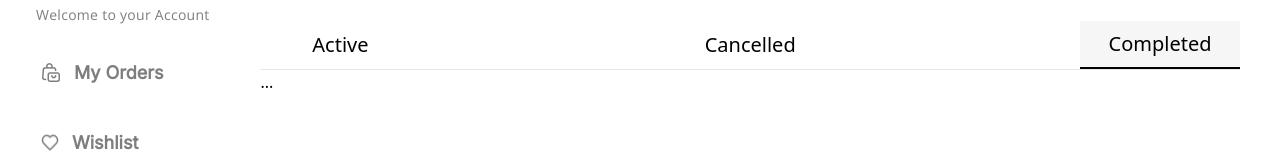
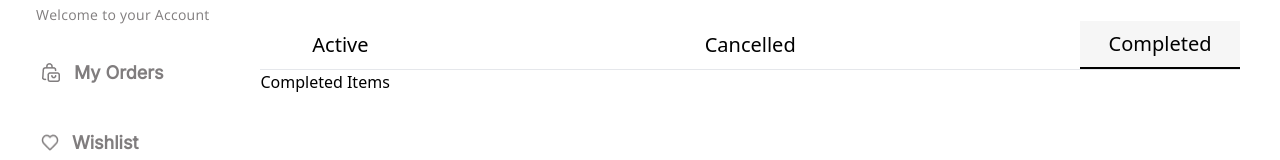
Before and after one commit to m-yunus/suss_ecommerce, a React (Create React App) app: page /my-orders in a window 1280 px wide. Both pictures are taken after a click on the button "Completed". Shown: the part 198-358 px from the top of the page. Built offline with nearby package versions, Linux system fonts and the light colour scheme.

Commit message:
my order ongoing

```diff
--- a/src/Pages/My_Order/My_Order.jsx
+++ b/src/Pages/My_Order/My_Order.jsx
@@ -183,10 +183,10 @@ const My_Order = () => {
 
       break;
     case "Cancelled":
-      content = <h1>.....</h1>;
+      content = <h1>Cancelled Items</h1>;
       break;
     case "Completed":
-      content = <h1>...</h1>;
+      content = <h1>Completed Items</h1>;
       break;
     default:
       content = null;
```
